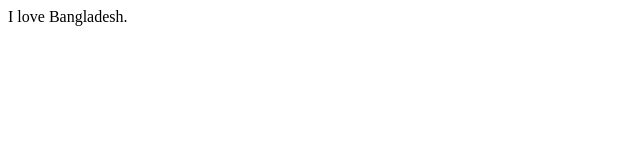
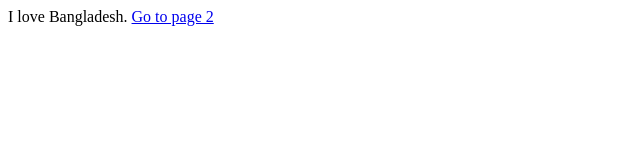
Before and after one commit to BadhanRajib/BadhanRajib.github.io, a plain HTML site: page index.html in a window 1280 px wide. Shown: the whole page, without its empty margins (0-640 px from the left). Drawn offline with Linux system fonts and the light colour scheme.

Commit message:
Update index.html

```diff
--- a/index.html
+++ b/index.html
@@ -1,4 +1,5 @@
 <html>
 <title>I love Bangladesh.</title>
 <body>I love Bangladesh.</body>
+<a href="page 2.htlm">Go to page 2<a>
 </html>
```
